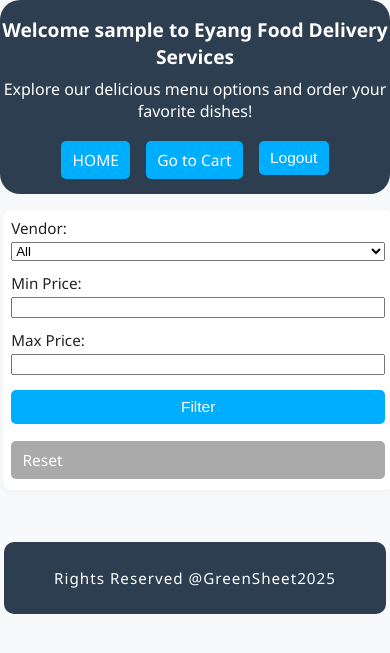
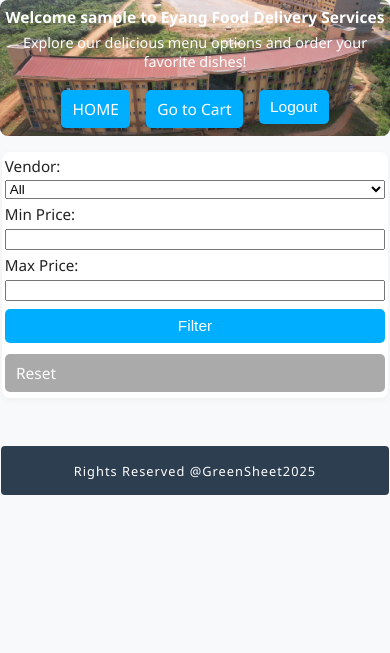
Before and after one commit to Abba-max/Resto, a Django app: page /browse_menus/ in a window 390 px wide. Shown: the top 653 px of the page. Run offline with Django 5.2, Linux system fonts and the light colour scheme; the visitor is signed in with stand-in values (Sample User, id 1); data that the repository does not hold is empty.

Commit message:
stylemodification

```diff
--- a/static/assets/css/browse_menus.css
+++ b/static/assets/css/browse_menus.css
@@ -6,24 +6,27 @@ body {
 }
 
 header {
-    background: #2d3e50;
+    background: #768aa0;
+    background-image: url(../img/DJI_0076.jpg);
     color: #fff;
-    border-radius: 40px; /* was 100%, which can break on mobile */
-    padding: 1.5rem 0 1rem 0;
+    border-radius: 18px; /* reduced from 40px */
+    padding: 0.7rem 0 0.5rem 0; /* reduced from 1.5rem 0 1rem 0 */
     text-align: center;
     max-width: 100vw;
     margin: 0 auto;
+    background-size: cover;
+    background-position: center;
 }
 
 .header-content h1 {
-    margin: 0 0 0.5rem 0;
-    font-size: 2rem;
+    margin: 0 0 0.3rem 0;
+    font-size: 1.25rem;
 }
 
 .header-content h2 {
-    margin: 0 0 1rem 0;
+    margin: 0 0 0.7rem 0;
     font-weight: 400;
-    font-size: 1.2rem;
+    font-size: 1rem;
 }
 
 .nav-actions {
@@ -62,6 +65,7 @@ main {
     margin: 2rem auto;
     padding: 0 1rem;
     width: 100%;
+    box-sizing: border-box;
 }
 
 .filters {
@@ -193,16 +197,17 @@ main {
     background: #2d3e50;
     color: #fff;
     text-align: center;
-    padding: 1rem 0;
-    margin-top: 2rem;
-    border-radius: 40px; /* was 50%, which is too extreme */
-    font-size: 1rem;
-    margin-left: 10px;
-    margin-right: 10px;
+    padding: 0.4rem 0;
+    margin-top: 1rem;
+    border-radius: 10px;
+    font-size: 0.9rem;
+    margin-left: 4px;
+    margin-right: 4px;
     letter-spacing: 1px;
-    width: calc(100% - 20px);
+    width: calc(100% - 8px);
     max-width: 1200px;
-    margin: 2rem auto 0 auto;
+    margin: 1rem auto 0 auto;
+    box-sizing: border-box;
 }
 
 /* Responsive Design */
@@ -215,8 +220,18 @@ main {
         padding: 0 0.5rem;
     }
     .footer {
-        font-size: 0.97rem;
-        padding: 0.8rem 0;
+        font-size: 0.85rem;
+        padding: 0.3rem 0;
+    }
+    .header-content h1 {
+        font-size: 1.05rem;
+    }
+    .header-content h2 {
+        font-size: 0.95rem;
+    }
+    header {
+        padding: 0.5rem 0 0.4rem 0; /* further reduce */
+        border-radius: 12px;
     }
 }
 
@@ -225,6 +240,7 @@ main {
         flex-direction: column;
         gap: 0.7rem;
         align-items: stretch;
+        padding: 0.7rem;
     }
     .menu-grid {
         gap: 0.8rem;
@@ -232,31 +248,38 @@ main {
     .menu-img-wrap {
         height: 120px;
     }
+    .header-content h1 {
+        font-size: 1.08rem;
+    }
+    .header-content h2 {
+        font-size: 0.97rem;
+    }
 }
 
 @media (max-width: 600px) {
     header {
-        border-radius: 20px;
-        padding: 1rem 0 0.7rem 0;
+        border-radius: 8px;
+        padding: 0.4rem 0 0.3rem 0;
     }
     .header-content h1 {
-        font-size: 1.2rem;
+        font-size: 0.97rem;
     }
     .header-content h2 {
-        font-size: 1rem;
+        font-size: 0.9rem;
     }
     .menu-grid {
         grid-template-columns: 1fr;
+        gap: 0.5rem;
     }
     .menu-img-wrap {
         height: 90px;
     }
     .footer {
-        font-size: 0.95rem;
-        padding: 0.7rem 0;
-        margin: 1.2rem 4px 0 4px;
-        border-radius: 10px;
-        width: calc(100% - 8px);
+        font-size: 0.82rem;
+        padding: 0.17rem 0;
+        margin: 0.6rem 2px 0 2px;
+        border-radius: 5px;
+        width: calc(100% - 4px);
     }
     .btn, .login-btn {
         padding: 0.5rem 0.7rem;
@@ -270,12 +293,16 @@ main {
         padding: 0 0.2rem;
         margin: 1rem auto;
     }
+    .filters {
+        padding: 0.3rem;
+        gap: 0.5rem;
+    }
 }
 
-/* Extra: horizontal scroll for overflow on small screens */
 @media (max-width: 500px) {
     .filters {
-        padding: 0.5rem;
+        padding: 0.2rem;
+        gap: 0.3rem;
     }
     .menu-details h3 {
         font-size: 1rem;
@@ -283,4 +310,17 @@ main {
     .menu-img-wrap {
         height: 65px;
     }
+    .menu-item {
+        border-radius: 5px;
+    }
+    .footer {
+        padding: 0.17rem 0;
+        font-size: 0.8rem;
+        margin: 0.5rem 1px 0 1px;
+        border-radius: 4px;
+        width: calc(100% - 2px);
+    }
+    main {
+        padding: 0 0.1rem;
+    }
 }
--- a/templates/login.html
+++ b/templates/login.html
@@ -13,9 +13,9 @@
     <form style="display:flex; align-items:center; justify-content:center;" method="POST" action="{% url 'login' %}">
         {% csrf_token %}
         <center>
-            {% for message in messages %}
-                <h4>{{ message }}</h4>
-            {% endfor %}
+    {% for message in messages %}
+        <h4 style="color:red;">{{ message }}</h4>
+{% endfor %}
             <h1>Login Page</h1>
             <h3>Username: <input class="input" type="text" name="username" /></h3>
            <h3>Role:
--- a/templates/place_order.html
+++ b/templates/place_order.html
@@ -32,6 +32,11 @@
                           Order placed successfully!
                      </div>
                     {% endif %}
+                    {% for message in messages %}
+                  {% ifequal message "Contact and Location information is required." %}
+                    <h4 style="color:red;">{{ message }}</h4>
+                 {% endifequal %}
+                   {% endfor %}
                     <button type="submit" class="btn order-btn">Place Order</button>
 
                     <a href="{% url 'browse_menus' %}" class="btn back-btn"><br><br>Back to menu</a>
--- a/templates/vendor_dashboard.html
+++ b/templates/vendor_dashboard.html
@@ -31,7 +31,7 @@
                                  alt="Default Image"
                                  class="menu-image">
                         {% endif %}
-                    <h3>{{ menu.name.url }}</h3>
+                    <h3>{{ menu.name}}</h3><hr>
                     <p>{{ menu.description }}</p>
                     <p>Price:  FCFA {{ menu.price }}</p>
                   <div style="display: flex;gap: 50px; margin-left: 5px;">
```
Also changed, not shown: static/assets/css/cart.css (+17 -4 lines), static/assets/css/menu_details.css (+8 -1 lines), static/assets/css/place_order.css (+9 -1 lines), static/assets/css/vendor_dashboard.css (+25 -4 lines), templates/cart.html (+10 -5 lines), templates/manage_menu.html (+41 -5 lines), templates/menu_details.html (+11 -6 lines), media/menu_images/photo_2025-06-06_11-26-30.jpg (added), media/menu_images/photo_2025-06-06_11-45-52_vk8p9ra.jpg (added), 5 other files.
